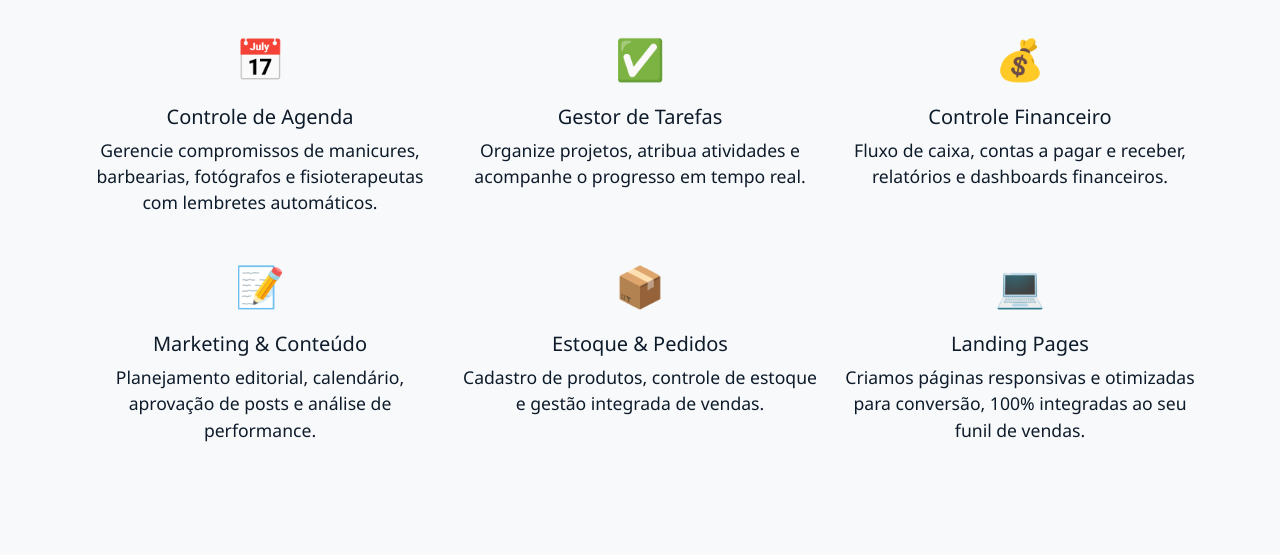
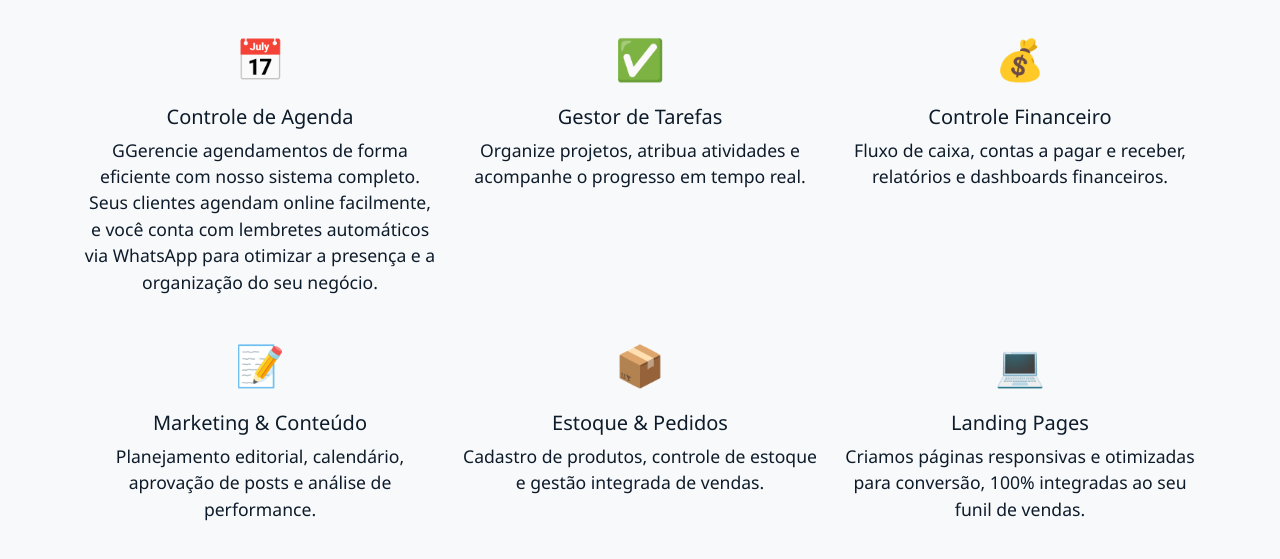
Before and after one commit to Ismael-Amorim/lpAmorimSystems, a plain HTML site: page index.html in a window 1280 px wide. Shown: the part 1581-2140 px from the top of the page. Drawn offline with nearby package versions, Linux system fonts and the light colour scheme; a small style sheet from the web is missing.

Commit message:
fix p controle de agenda

```diff
--- a/index.html
+++ b/index.html
@@ -246,7 +246,7 @@
                         <li>Integração com APIs e plataformas terceiras</li>
                         <li>Experiência sólida em finanças, vendas e logística</li>
                     </ul>
-                    <p>Nossa missão é simplificar o dia a dia do seu negócio,<br> aumentando produtividade, reduzindo
+                    <p>Nossa missão é simplificar o dia a dia do seu negócio, aumentando produtividade, reduzindo
                         custos
                         e gerando resultados reais.</p>
                 </div>
@@ -271,8 +271,7 @@
                 <div class="col-md-4 text-center">
                     <div class="feature-icon">📅</div>
                     <h5>Controle de Agenda</h5>
-                    <p>Gerencie compromissos de manicures, barbearias, fotógrafos e fisioterapeutas com lembretes
-                        automáticos.</p>
+                    <p>GGerencie agendamentos de forma eficiente com nosso sistema completo. Seus clientes agendam online facilmente, e você conta com lembretes automáticos via WhatsApp para otimizar a presença e a organização do seu negócio.</p>
                 </div>
                 <div class="col-md-4 text-center">
                     <div class="feature-icon">✅</div>
```
